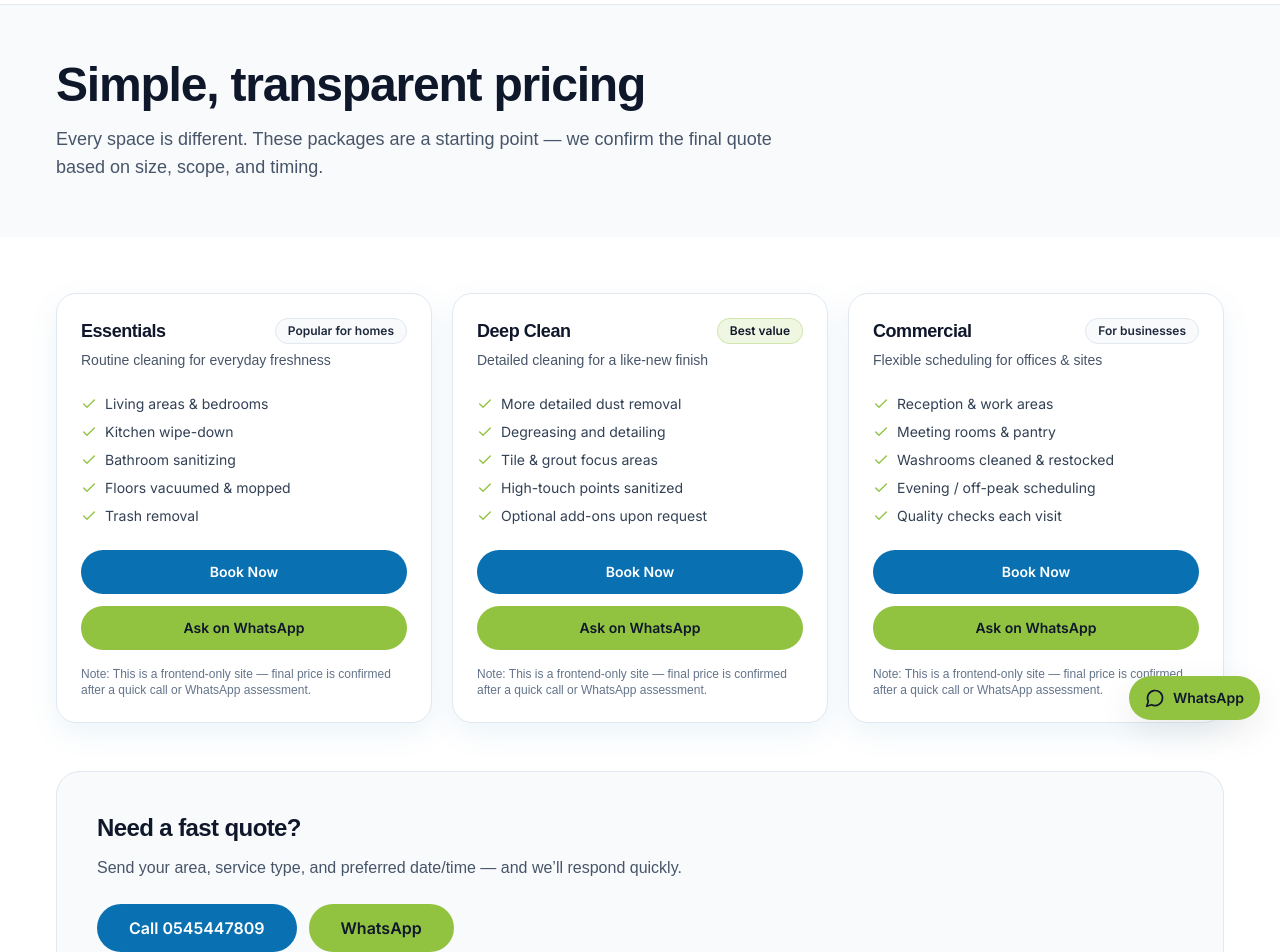
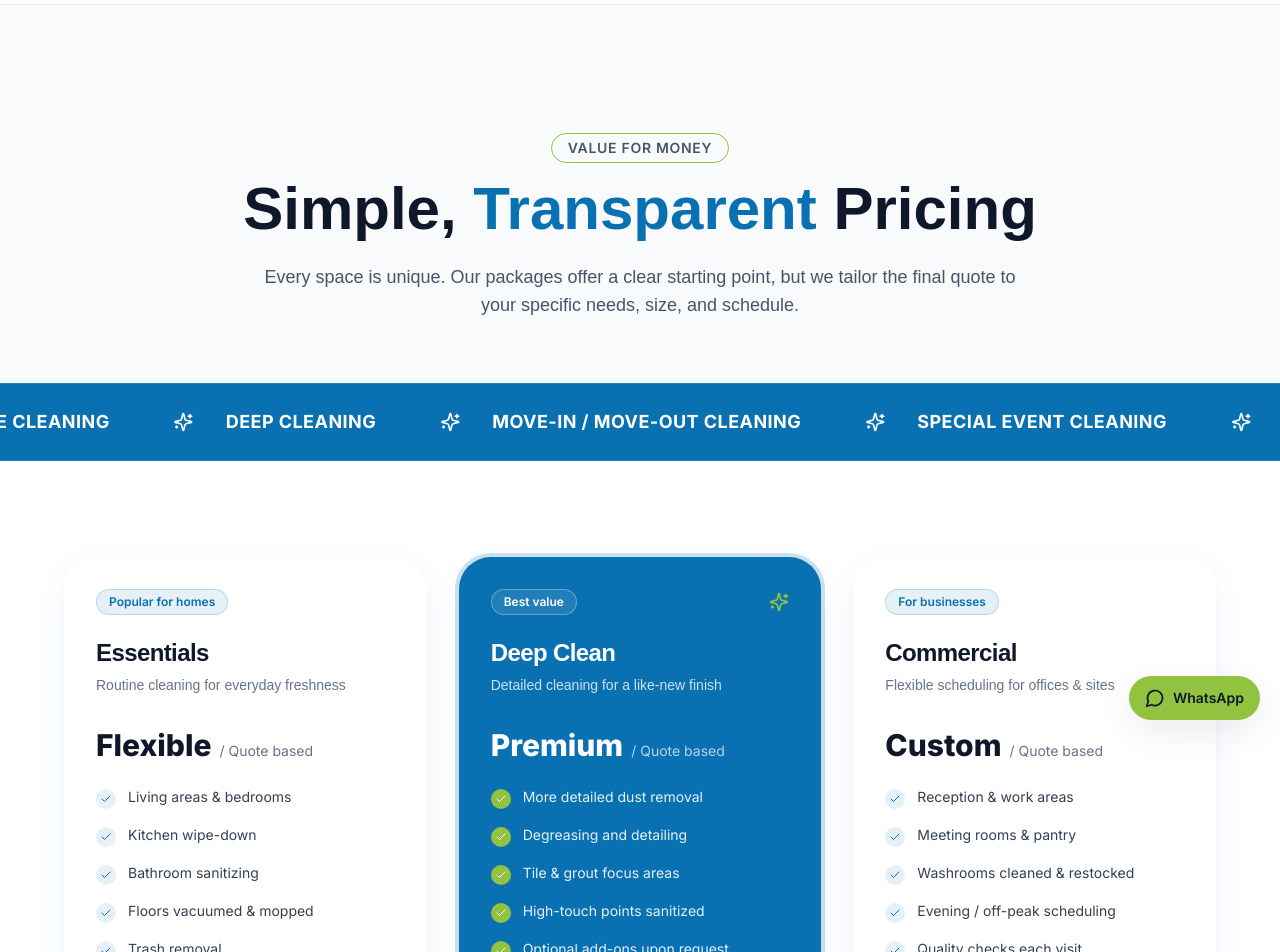
Before and after one commit to pvsameerpvs/al-mythaq-cleaning-frontend, a Next.js app: page /pricing in a window 1280 px wide. Shown: the part 60-1012 px from the top of the page. Built offline with nearby package versions, Linux system fonts and the light colour scheme; a web font is replaced by a local one.

Commit message:
fix: pricing

```diff
--- a/app/pricing/page.tsx
+++ b/app/pricing/page.tsx
@@ -1,118 +1,59 @@
 import type { Metadata } from "next";
-import Link from "next/link";
-import { Check } from "lucide-react";
-
+import { Badge } from "@/components/ui/badge";
 import { Button } from "@/components/ui/button";
-import { Card, CardContent, CardHeader, CardTitle, CardDescription } from "@/components/ui/card";
-import { Badge } from "@/components/ui/badge";
+import { ServiceTicker } from "@/components/sections/service-ticker";
+import { PricingTiers } from "@/components/sections/pricing-tiers";
+import { TestimonialsSection } from "@/components/sections/testimonials";
 
 export const metadata: Metadata = {
-  title: "Pricing",
+  title: "Pricing | AL MYTHAQ Building Cleaning Service",
   description: "Transparent cleaning packages for homes, offices, and buildings across the UAE.",
 };
-
-const tiers = [
-  {
-    name: "Essentials",
-    badge: "Popular for homes",
-    subtitle: "Routine cleaning for everyday freshness",
-    points: [
-      "Living areas & bedrooms",
-      "Kitchen wipe-down",
-      "Bathroom sanitizing",
-      "Floors vacuumed & mopped",
-      "Trash removal"
-    ],
-  },
-  {
-    name: "Deep Clean",
-    badge: "Best value",
-    subtitle: "Detailed cleaning for a like-new finish",
-    points: [
-      "More detailed dust removal",
-      "Degreasing and detailing",
-      "Tile & grout focus areas",
-      "High-touch points sanitized",
-      "Optional add-ons upon request"
-    ],
-  },
-  {
-    name: "Commercial",
-    badge: "For businesses",
-    subtitle: "Flexible scheduling for offices & sites",
-    points: [
-      "Reception & work areas",
-      "Meeting rooms & pantry",
-      "Washrooms cleaned & restocked",
-      "Evening / off-peak scheduling",
-      "Quality checks each visit"
-    ],
-  },
-];
 
 export default function PricingPage() {
   return (
     <div>
-      <section className="section-muted">
-        <div className="container py-14">
-          <h1 className="text-4xl font-extrabold tracking-tight md:text-5xl">Simple, transparent pricing</h1>
-          <p className="mt-4 max-w-3xl text-slate-600 md:text-lg">
-            Every space is different. These packages are a starting point — we confirm the final quote based on size, scope, and timing.
+      {/* Page Header */}
+      <section className="pt-20 pb-10 md:pt-32 md:pb-16 bg-slate-50">
+        <div className="container mx-auto px-4 text-center">
+          <Badge variant="outline" className="mb-4 border-[#92C340] text-slate-600 px-4 py-1 text-sm uppercase tracking-wider">
+            Value for Money
+          </Badge>
+          <h1 className="text-4xl md:text-6xl font-extrabold text-slate-900 font-headland mb-6">
+             Simple, <span className="text-[#0970B2]">Transparent</span> Pricing
+          </h1>
+          <p className="max-w-3xl mx-auto text-slate-600 md:text-lg leading-relaxed">
+            Every space is unique. Our packages offer a clear starting point, but we tailor the final quote to your specific needs, size, and schedule.
           </p>
         </div>
       </section>
 
-      <section>
-        <div className="container py-14">
-          <div className="grid gap-5 lg:grid-cols-3">
-            {tiers.map((t) => (
-              <Card key={t.name} className="relative overflow-hidden">
-                <CardHeader>
-                  <div className="flex items-center justify-between">
-                    <CardTitle>{t.name}</CardTitle>
-                    <Badge variant={t.name === "Deep Clean" ? "green" : "default"}>{t.badge}</Badge>
-                  </div>
-                  <CardDescription>{t.subtitle}</CardDescription>
-                </CardHeader>
-                <CardContent>
-                  <ul className="space-y-2 text-sm text-slate-700">
-                    {t.points.map((p) => (
-                      <li key={p} className="flex items-start gap-2">
-                        <Check className="mt-0.5 h-4 w-4 text-brand-green" />
-                        <span>{p}</span>
-                      </li>
-                    ))}
-                  </ul>
+      <ServiceTicker />
+      <PricingTiers />
 
-                  <div className="mt-6 grid gap-3">
-                    <Link href="/book">
-                      <Button className="w-full">Book Now</Button>
-                    </Link>
-                    <a href="https://wa.me/971545447809" target="_blank" rel="noreferrer">
-                      <Button variant="secondary" className="w-full">Ask on WhatsApp</Button>
-                    </a>
-                  </div>
-
-                  <p className="mt-4 text-xs text-slate-500">
-                    Note: This is a frontend-only site — final price is confirmed after a quick call or WhatsApp assessment.
-                  </p>
-                </CardContent>
-              </Card>
-            ))}
-          </div>
-
-          <div className="mt-12 rounded-3xl border border-slate-200 bg-slate-50 p-6 md:p-10">
-            <h2 className="text-2xl font-extrabold tracking-tight">Need a fast quote?</h2>
-            <p className="mt-3 max-w-2xl text-slate-600">
-              Send your area, service type, and preferred date/time — and we’ll respond quickly.
-            </p>
-            <div className="mt-6 flex flex-col gap-3 sm:flex-row">
-              <a href="tel:0545447809"><Button size="lg">Call 0545447809</Button></a>
-              <a href="https://wa.me/971545447809" target="_blank" rel="noreferrer"><Button variant="secondary" size="lg">WhatsApp</Button></a>
-            </div>
-          </div>
+      {/* FAST QUOTE CTA */}
+      <section className="py-16 bg-[#0970B2]">
+        <div className="container mx-auto px-4 text-center">
+           <h2 className="text-3xl font-bold text-white mb-6">Need a Fast Custom Quote?</h2>
+           <p className="text-white/80 max-w-2xl mx-auto mb-8 text-lg">
+             Send us your location, service type, and preferred time. We will get back to you instantly with a price.
+           </p>
+           <div className="flex flex-col sm:flex-row gap-4 justify-center">
+              <a href="tel:0545447809">
+                <Button size="lg" className="rounded-full bg-white text-[#0970B2] hover:bg-white/90 px-8 h-14 font-bold text-lg">
+                  Call 0545447809
+                </Button>
+              </a>
+              <a href="https://wa.me/971545447809" target="_blank" rel="noreferrer">
+                <Button size="lg" variant="outline" className="rounded-full bg-[#92C340] text-white hover:bg-[#92C340]/90 px-8 h-14 font-bold text-lg">
+                   WhatsApp Us
+                </Button>
+              </a>
+           </div>
         </div>
       </section>
+
+
     </div>
   );
 }
--- /dev/null
+++ b/components/sections/pricing-tiers.tsx
@@ -0,0 +1,116 @@
+import Link from "next/link";
+import { Check, Sparkles } from "lucide-react";
+import { Button } from "@/components/ui/button";
+import { Card, CardContent, CardHeader, CardTitle, CardDescription } from "@/components/ui/card";
+import { Badge } from "@/components/ui/badge";
+
+const tiers = [
+  {
+    name: "Essentials",
+    badge: "Popular for homes",
+    subtitle: "Routine cleaning for everyday freshness",
+    price: "Flexible",
+    highlight: false,
+    points: [
+      "Living areas & bedrooms",
+      "Kitchen wipe-down",
+      "Bathroom sanitizing",
+      "Floors vacuumed & mopped",
+      "Trash removal"
+    ],
+  },
+  {
+    name: "Deep Clean",
+    badge: "Best value",
+    subtitle: "Detailed cleaning for a like-new finish",
+    price: "Premium",
+    highlight: true,
+    points: [
+      "More detailed dust removal",
+      "Degreasing and detailing",
+      "Tile & grout focus areas",
+      "High-touch points sanitized",
+      "Optional add-ons upon request"
+    ],
+  },
+  {
+    name: "Commercial",
+    badge: "For businesses",
+    subtitle: "Flexible scheduling for offices & sites",
+    price: "Custom",
+    highlight: false,
+    points: [
+      "Reception & work areas",
+      "Meeting rooms & pantry",
+      "Washrooms cleaned & restocked",
+      "Evening / off-peak scheduling",
+      "Quality checks each visit"
+    ],
+  },
+];
+
+export function PricingTiers() {
+  return (
+    <section className="py-16 md:py-24 bg-white">
+      <div className="container mx-auto px-4 md:px-6">
+        <div className="grid gap-8 lg:grid-cols-3 max-w-6xl mx-auto items-start">
+          {tiers.map((t) => (
+            <Card
+              key={t.name}
+              className={`relative overflow-hidden rounded-[2rem] border-0 shadow-lg hover:shadow-2xl transition-all duration-300 h-full flex flex-col ${t.highlight ? 'bg-[#0970B2] text-white ring-4 ring-[#0970B2]/20' : 'bg-white text-slate-900'}`}
+            >
+              <CardHeader className="p-8 pb-4">
+                <div className="flex items-center justify-between mb-4">
+                  <Badge
+                    variant={t.highlight ? "outline" : "brand"}
+                    className={t.highlight ? "border-white/30 text-white bg-white/10" : ""}
+                  >
+                    {t.badge}
+                  </Badge>
+                  {t.highlight && <Sparkles className="h-5 w-5 text-[#92C340]" />}
+                </div>
+                <CardTitle className={`text-2xl font-bold ${t.highlight ? 'text-white' : 'text-slate-900'}`}>{t.name}</CardTitle>
+                <CardDescription className={`mt-2 ${t.highlight ? 'text-white/80' : 'text-slate-500'}`}>{t.subtitle}</CardDescription>
+              </CardHeader>
+              <CardContent className="p-8 pt-4 flex-1 flex flex-col">
+                <div className="mb-6">
+                   <span className={`text-3xl font-extrabold ${t.highlight ? 'text-white' : 'text-slate-900'}`}>{t.price}</span>
+                   <span className={`text-sm ml-2 ${t.highlight ? 'text-white/70' : 'text-slate-500'}`}>/ Quote based</span>
+                </div>
+
+                <ul className="space-y-4 mb-8 flex-1">
+                  {t.points.map((p) => (
+                    <li key={p} className="flex items-start gap-3">
+                      <div className={`mt-0.5 rounded-full p-1 ${t.highlight ? 'bg-[#92C340] text-white' : 'bg-[#0970B2]/10 text-[#0970B2]'}`}>
+                        <Check className="h-3 w-3" />
+                      </div>
+                      <span className={`text-sm ${t.highlight ? 'text-white/90' : 'text-slate-700'}`}>{p}</span>
+                    </li>
+                  ))}
+                </ul>
+
+                <div className="grid gap-3 mt-auto">
+                  <Link href="/book" className="w-full">
+                    <Button
+                      className={`w-full rounded-full h-12 font-semibold ${t.highlight ? 'bg-white text-[#0970B2] hover:bg-white/90' : 'bg-[#0970B2] text-white hover:bg-[#0970B2]/90'}`}
+                    >
+                      Book Now
+                    </Button>
+                  </Link>
+                  <a href="https://wa.me/971545447809" target="_blank" rel="noreferrer" className="w-full">
+                    <Button
+                      variant="outline"
+                      className={`w-full rounded-full  bg-[#92C340] h-12 ${t.highlight ? 'border-white/30 text-white hover:bg-white/10 bg-transparent' : 'border-slate-200 text-slate-700 hover:bg-slate-50'}`}
+                    >
+                      Ask on WhatsApp
+                    </Button>
+                  </a>
+                </div>
+              </CardContent>
+            </Card>
+          ))}
+        </div>
+      </div>
+    </section>
+  );
+}
```
